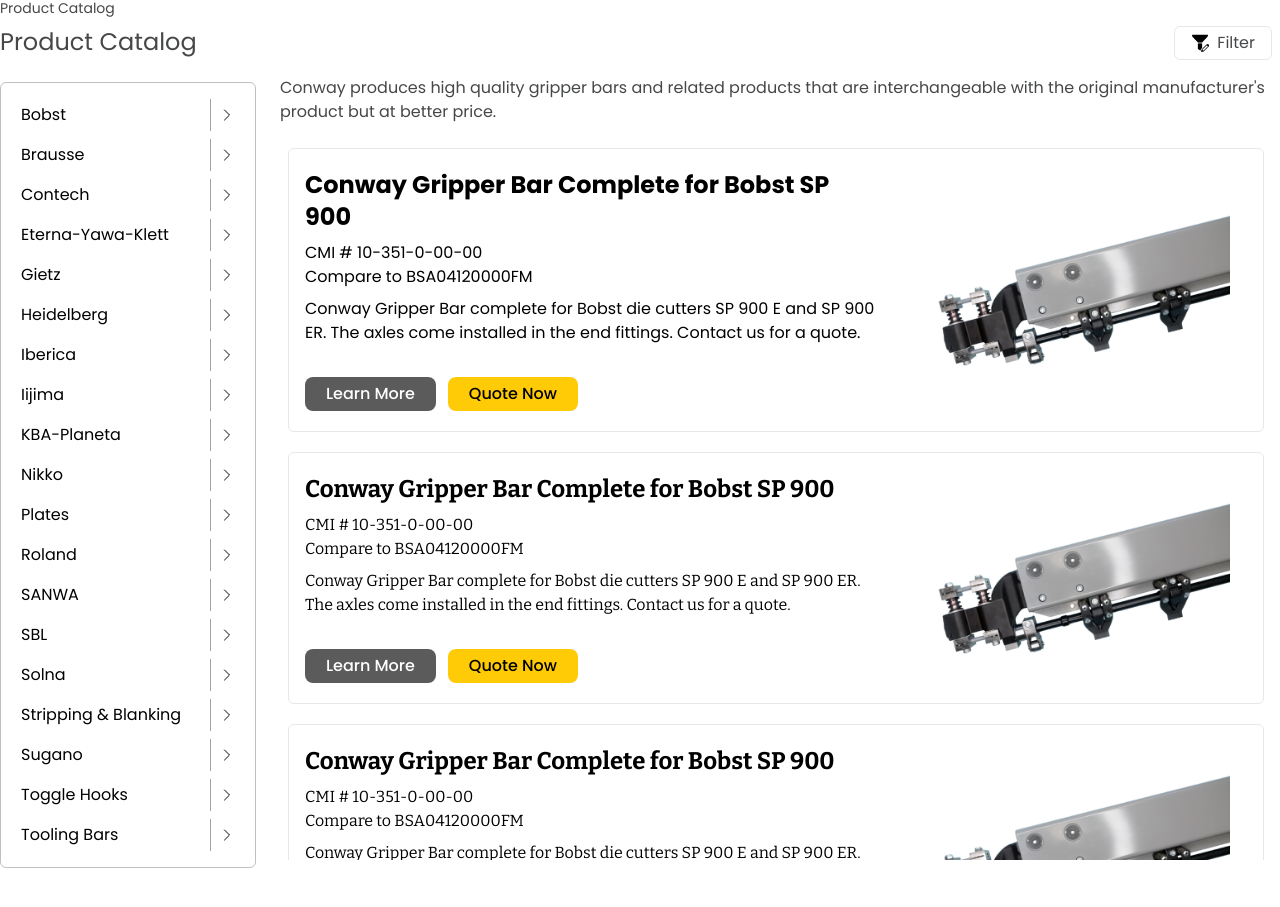
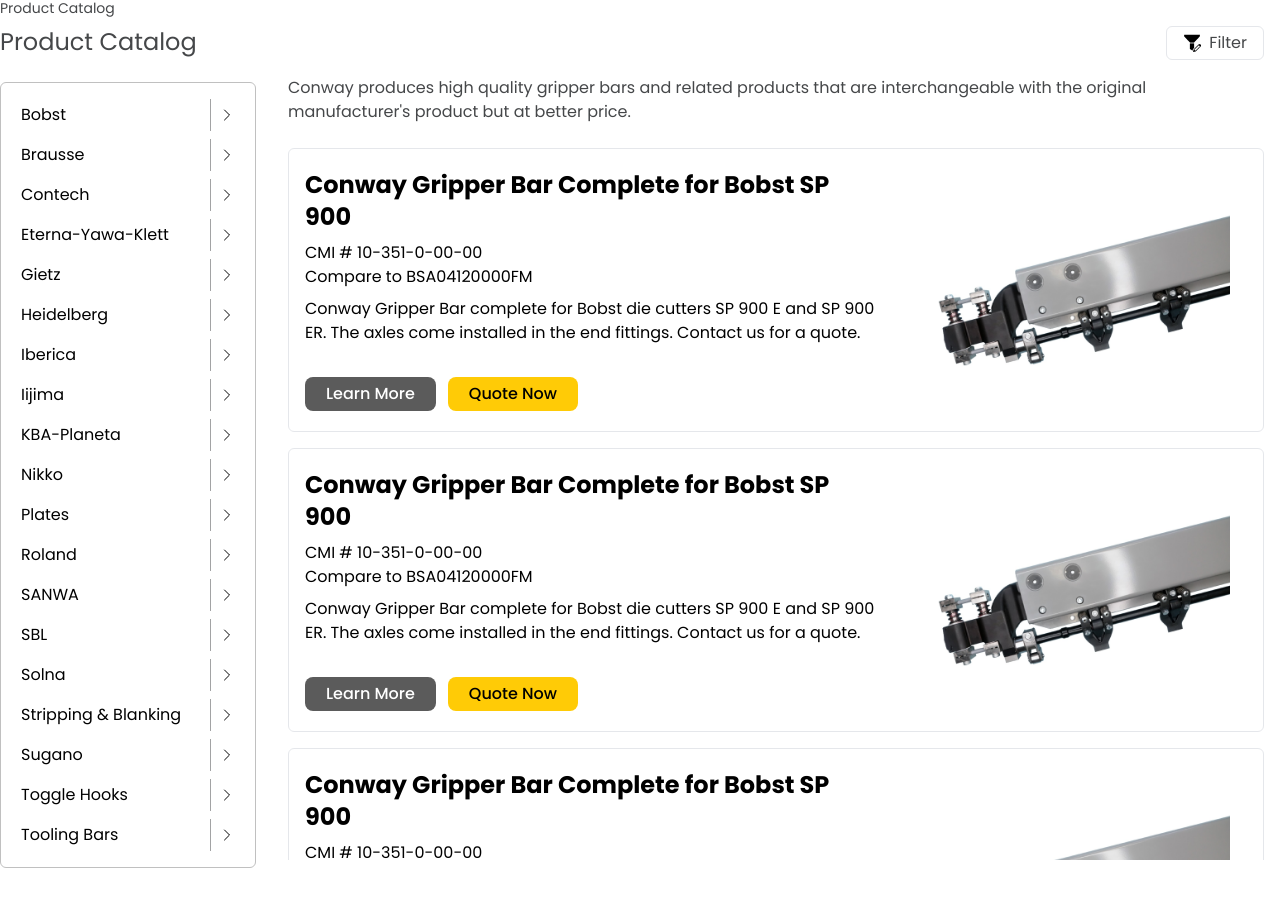
Before and after one commit to Usama-26/zipcpq_frontend-predrag-dev, a Next.js app: page /catalog/bobst in a window 1280 px wide. Shown: the part 193-1100 px from the top of the page. Built offline with nearby package versions, Linux system fonts and the light colour scheme.

Commit message:
buttons added

```diff
--- a/src/components/CategoryCard/index.tsx
+++ /dev/null
@@ -1,117 +0,0 @@
-/* eslint-disable prettier/prettier */
-import Image from 'next/image';
-
-export default function CategoryCard() {
-  return (
-    <div className="flex flex-col gap-y-1">
-      <div className=" transition-transform duration-100 hover:bg-[#EEEAEA] p-2 rounded-md ">
-        <div className="w-full flex justify-between items-center rounded-md py-5 px-4 pr-0 font-poppins text-black border bg-white cursor-pointer hover:-translate-y-0.5 ">
-          <div className="basis-3/5">
-            <h1 className="text-2xl font-bold">
-              Conway Gripper Bar Complete for Bobst SP 900
-            </h1>
-            <div className="my-2">
-              <span>CMI # 10-351-0-00-00</span>
-              <br />
-              <span>Compare to BSA04120000FM</span>
-            </div>
-            <p className="mb-8">
-              Conway Gripper Bar complete for Bobst die cutters SP 900 E and SP
-              900 ER. The axles come installed in the end fittings. Contact us
-              for a quote.
-            </p>
-            <div className="flex gap-3 font-poppins">
-              <button className="px-5 py-1 bg-[#5B5B5B] rounded-lg font-medium border border-transparent text-white hover:text-black hover:border-black hover:bg-white transition duration-200 ">
-                Learn More
-              </button>
-              <button className="px-5 py-1 text-black rounded-lg font-medium border border-transparent bg-yellow-700 hover:border-black hover:bg-white transition duration-200 ">
-                Quote Now
-              </button>
-            </div>
-          </div>
-          <div className="basis-2/5">
-            <Image
-              src={`/images/products/${'bobst-large'}.png`}
-              width={350}
-              height={200}
-              alt={'Product Name'}
-              className={'h-full object-contain'}
-            />
-          </div>
-        </div>
-      </div>
-      <div className=" transition-transform duration-100 hover:bg-[#EEEAEA] p-2 rounded-md">
-        <div className="w-full flex justify-between items-center rounded-md py-5 px-4 pr-0 font-bitter text-black border bg-white p-0 hover:-translate-y-0.5">
-          <div className="basis-3/5">
-            <h1 className="text-2xl font-bold">
-              Conway Gripper Bar Complete for Bobst SP 900
-            </h1>
-            <div className="my-2">
-              <span>CMI # 10-351-0-00-00</span>
-              <br />
-              <span>Compare to BSA04120000FM</span>
-            </div>
-            <p className="mb-8">
-              Conway Gripper Bar complete for Bobst die cutters SP 900 E and SP
-              900 ER. The axles come installed in the end fittings. Contact us
-              for a quote.
-            </p>
-            <div className="flex gap-3 font-poppins">
-              <button className="px-5 py-1 bg-[#5B5B5B] rounded-lg font-medium border border-transparent text-white hover:text-black hover:border-black hover:bg-white transition duration-200 ">
-                Learn More
-              </button>
-              <button className="px-5 py-1 text-black rounded-lg font-medium border border-transparent bg-yellow-700 hover:border-black hover:bg-white transition duration-200 ">
-                Quote Now
-              </button>
-            </div>
-          </div>
-          <div className="basis-2/5">
-            <Image
-              src={`/images/products/${'bobst-large'}.png`}
-              width={350}
-              height={200}
-              alt={'Product Name'}
-              className={'h-full object-contain'}
-            />
-          </div>
-        </div>
-      </div>
-      <div className=" transition-transform duration-100 hover:bg-[#EEEAEA] p-2 rounded-md">
-        <div className="w-full flex justify-between items-center rounded-md py-5 px-4 pr-0 font-bitter text-black border bg-white p-0 hover:-translate-y-0.5">
-          <div className="basis-3/5">
-            <h1 className="text-2xl font-bold">
-              Conway Gripper Bar Complete for Bobst SP 900
-            </h1>
-            <div className="my-2">
-              <span>CMI # 10-351-0-00-00</span>
-              <br />
-              <span>Compare to BSA04120000FM</span>
-            </div>
-            <p className="mb-8">
-              Conway Gripper Bar complete for Bobst die cutters SP 900 E and SP
-              900 ER. The axles come installed in the end fittings. Contact us
-              for a quote.
-            </p>
-            <div className="flex gap-3 font-poppins">
-              <button className="px-5 py-1 bg-[#5B5B5B] rounded-lg font-medium border border-transparent text-white hover:text-black hover:border-black hover:bg-white transition duration-200 ">
-                Learn More
-              </button>
-              <button className="px-5 py-1 text-black rounded-lg font-medium border border-transparent bg-yellow-700 hover:border-black hover:bg-white transition duration-200 ">
-                Quote Now
-              </button>
-            </div>
-          </div>
-          <div className="basis-2/5">
-            <Image
-              src={`/images/products/${'bobst-large'}.png`}
-              width={350}
-              height={200}
-              alt={'Product Name'}
-              className={'h-full object-contain'}
-            />
-          </div>
-        </div>
-      </div>
-    </div>
-  );
-}
--- /dev/null
+++ b/src/components/ProductCardExtended/index.tsx
@@ -0,0 +1,45 @@
+/* eslint-disable prettier/prettier */
+import Image from 'next/image';
+
+export default function ProductCardExtended() {
+  return (
+    <div className="flex flex-col gap-y-1">
+      <div className=" transition-transform duration-100 hover:bg-[#EEEAEA] p-2 rounded-md ">
+        <div className="w-full flex justify-between items-center rounded-md py-5 px-4 pr-0 font-poppins text-black border bg-white cursor-pointer ">
+          <div className="basis-3/5">
+            <h1 className="text-2xl font-bold">
+              Conway Gripper Bar Complete for Bobst SP 900
+            </h1>
+            <div className="my-2">
+              <span>CMI # 10-351-0-00-00</span>
+              <br />
+              <span>Compare to BSA04120000FM</span>
+            </div>
+            <p className="mb-8">
+              Conway Gripper Bar complete for Bobst die cutters SP 900 E and SP
+              900 ER. The axles come installed in the end fittings. Contact us
+              for a quote.
+            </p>
+            <div className="flex gap-3 font-poppins">
+              <button className="px-5 py-1 bg-[#5B5B5B] rounded-lg font-medium border border-transparent text-white hover:text-black hover:border-black hover:bg-white transition duration-200 ">
+                Learn More
+              </button>
+              <button className="px-5 py-1 text-black rounded-lg font-medium border border-transparent bg-yellow-700 hover:border-black hover:bg-white transition duration-200 ">
+                Quote Now
+              </button>
+            </div>
+          </div>
+          <div className="basis-2/5">
+            <Image
+              src={`/images/products/${'bobst-large'}.png`}
+              width={350}
+              height={200}
+              alt={'Product Name'}
+              className={'h-full object-contain'}
+            />
+          </div>
+        </div>
+      </div>
+    </div>
+  );
+}
--- a/src/pages/catalog/[product_list].tsx
+++ b/src/pages/catalog/[product_list].tsx
@@ -1,5 +1,6 @@
 /* eslint-disable prettier/prettier */
-import CategoryCard from '@/components/CategoryCard';
+
+import ProductCardExtended from '@/components/ProductCardExtended';
 import HomeLayout from '@/layouts/HomeLayout';
 import {Explorer} from '@/modules/explorer';
 import {Dialog, Popover, Transition} from '@headlessui/react';
@@ -25,7 +26,7 @@
     <HomeLayout>
       <Explorer />
       <div className="mx-2 self-start">
-        <div className="flex justify-between items-center pb-4 relative">
+        <div className="flex justify-between items-center mx-2 pb-4 relative">
           <h4 className="self-center font-medium">{name}</h4>
           <div className="mt-5"></div>
           <Popover>
@@ -80,14 +81,17 @@
             )}
           </Popover>
         </div>
-        <p className="mb-4">
+        <p className="mb-4 mx-2">
           {
             "Conway produces high quality gripper bars and related products that are interchangeable with the original manufacturer's product but at better price."
           }
         </p>
         <div className="h-[720px] overflow-y-scroll ">
           <Link href="/product/product_id">
-            <CategoryCard />
+            <ProductCardExtended />
+            <ProductCardExtended />
+            <ProductCardExtended />
+            <ProductCardExtended />
           </Link>
         </div>
       </div>
--- a/src/pages/catalog/index.tsx
+++ b/src/pages/catalog/index.tsx
@@ -10,7 +10,7 @@
     <HomeLayout>
       <Explorer />
       <div className="w-full">
-        <h4 className=" pb-6">
+        <h4 className="pb-6">
           Choose a category to browse Conway product for that machine
         </h4>
         <div className="h-[740px] overflow-y-scroll grid grid-cols-1 sm:grid-cols-2 lg:grid-cols-3 xl:grid-cols-4 2xl:grid-cols-5">
@@ -33,7 +33,7 @@
                       width={200}
                       height={120}
                       alt={'Product Name'}
-                      className={'h-full object-contain'}
+                      className={'h-full object-contain mx-auto'}
                     />
                     <div className="overlay absolute flex w-full h-full top-0 left-0 items-center justify-center hover:bg-gray-100/50 transition duration-500">
                       <div className="rounded-full p-6 bg-yellow-700/75 transition-all duration-500  opacity-0">
--- a/src/pages/product/[index].tsx
+++ b/src/pages/product/[index].tsx
@@ -17,14 +17,15 @@
     <HomeLayout>
       <div className="text-black font-poppins mt-4">
         <div className="flex items-center ">
-          <div className="w-7/12">
-            <div className="flex">
-              <h1 className="font-bold text-xl mr-4">
-                <span>Conway Gripper Bar Complete for Bobst SP 900</span>
+          <div className="w-7/12 mr-8">
+            <div className="flex justify-between">
+              <h1 className="font-bold text-2xl">
+                Conway Gripper Bar Complete for Bobst SP 900
               </h1>
+
               <button
                 onClick={() => setToggleProductDetails(!toggleProductDetails)}
-                className="inline-flex items-center gap-2 uppercase  px-5 py-1.5 bg-[#5B5B5B] rounded font-bold border-l border-transparent hover:border-black hover:bg-yellow-700 text-white marker:transition duration-200 text-base"
+                className="flex self-start items-center gap-2 uppercase  px-5 py-1.5 bg-[#5B5B5B] rounded font-bold border-l border-transparent hover:border-black hover:bg-yellow-700 text-white marker:transition duration-200"
               >
                 <span>
                   {toggleProductDetails ? 'Product Details' : 'Get Quote'}
@@ -33,8 +34,8 @@
               </button>
             </div>
             {toggleProductDetails ? (
-              <div className="h-[480px] my-8 pr-8">
-                <div className="overflow-x-auto w-full">
+              <div className="h-[480px] my-8">
+                <div className="overflow-x-auto mr-10">
                   <table className="table w-full text-sm">
                     {/* head */}
                     <thead>
@@ -130,6 +131,12 @@
                       </tr>
                     </tfoot>
                   </table>
+                  <button
+                    disabled
+                    className="float-right  ms-center gap-2 uppercase my-2 px-5 py-1.5 disabled:bg-[#BDBDBD] rounded font-bold bg-[#5B5B5B] text-white marker:transition duration-200 text-base"
+                  >
+                    <span>Add to RFQ</span>
+                  </button>
                 </div>
               </div>
             ) : (
```
